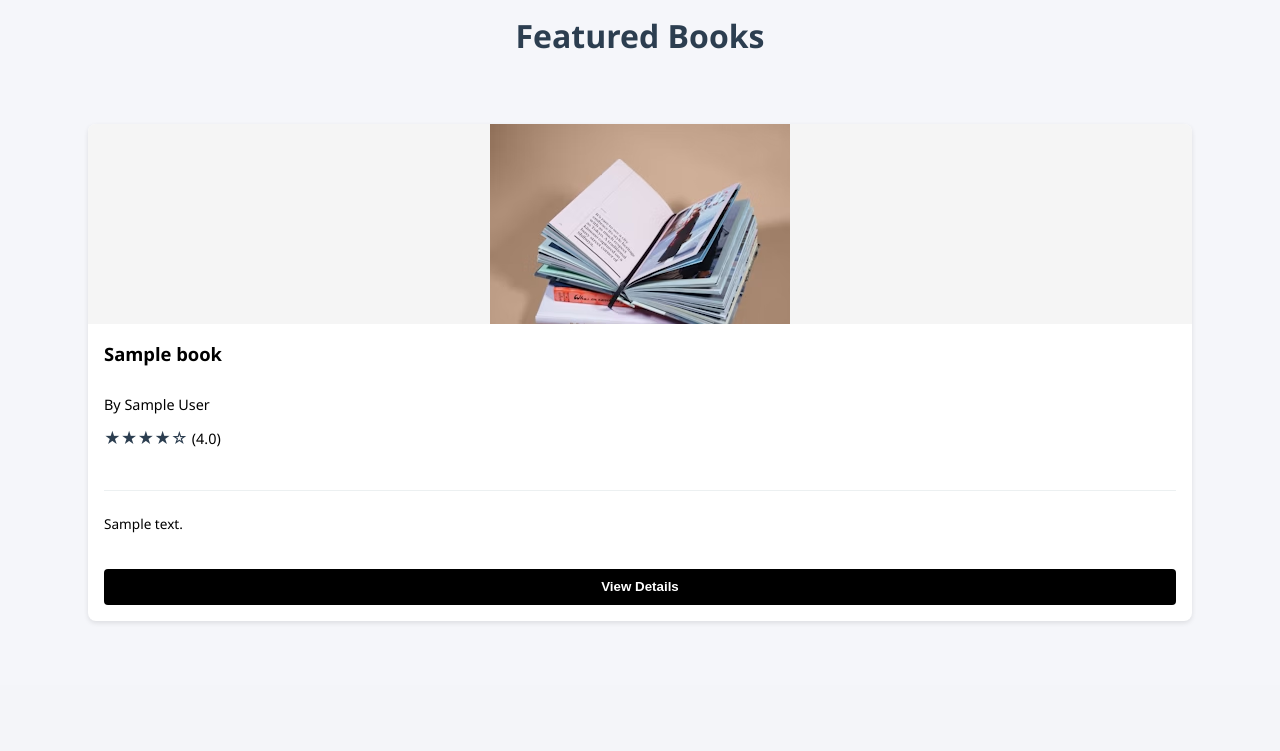
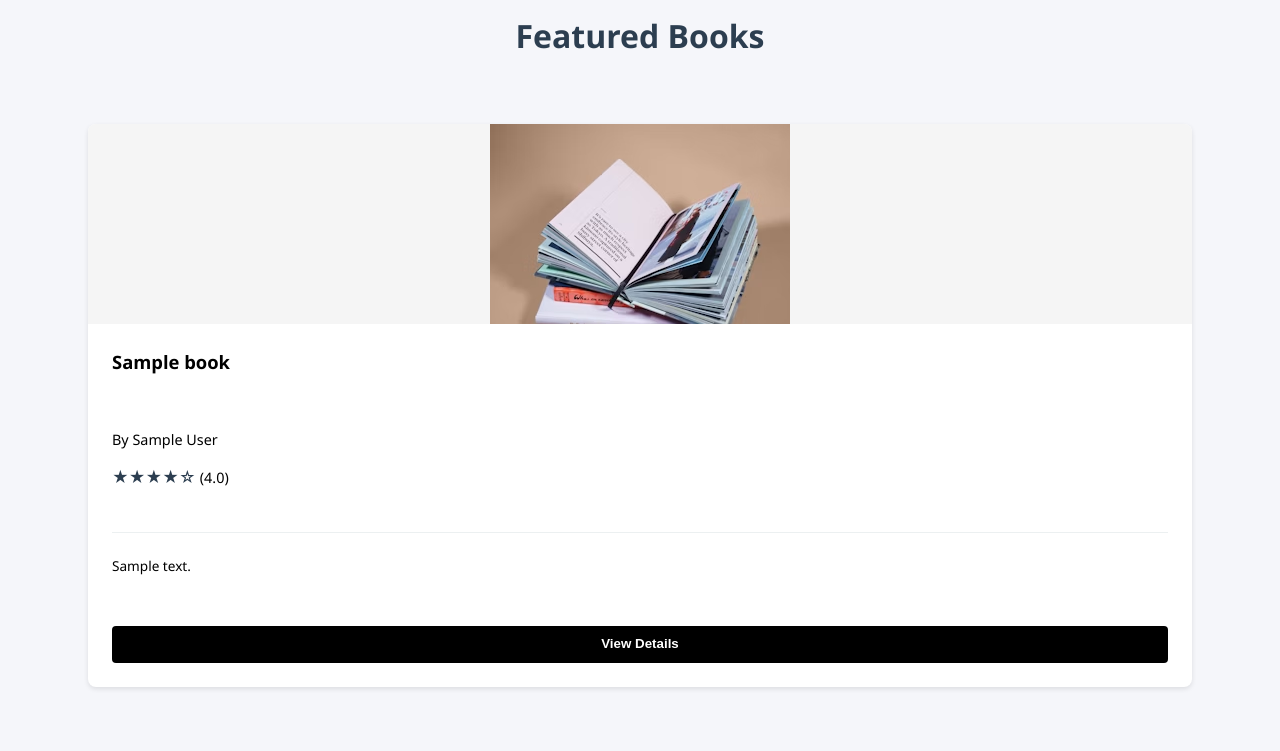
Before and after one commit to A-R-Martin/COSC360-Project, a PHP site: page /cosc360/ in a window 1280 px wide. Shown: the part 369-1120 px from the top of the page. Before the commit the page ends 992 px from the top, so only its background shows below. Run offline with PHP 8.4, Linux system fonts and the light colour scheme; tables that the repository leaves empty hold one stand-in row (values such as "Sample post").

Commit message:
fix book card title height

```diff
--- a/styles.css
+++ b/styles.css
@@ -536,6 +536,7 @@ textarea:focus {
     display: flex;
     flex-direction: column;
     transition: transform 0.3s ease, box-shadow 0.3s ease;
+    min-height: 420px;
     height: 100%;
     width: 100%;
     max-width: 100%;
@@ -594,18 +595,19 @@ textarea:focus {
 }
 
 .book-card-content {
-    padding: 1rem;
+    padding: 1.5rem;
     display: flex;
     flex-direction: column;
     flex: 1;
     position: relative;
     justify-content: space-between;
+    gap: 1rem;
 }
 
 .book-card-top {
     display: flex;
     flex-direction: column;
-    gap: 0.4rem;
+    gap: 0.8rem;
 }
 
 .book-card-bottom {
@@ -617,13 +619,14 @@ textarea:focus {
 .book-title {
     font-size: 1.15rem;
     font-weight: 600;
-    margin: 0;
-    color: var(--primary-color);
-    height: 2.8rem;
+    margin: 0 0 0.5rem 0;
+    color: var(--primary-color);
+    min-height: 3.8rem;
     display: -webkit-box;
     -webkit-line-clamp: 2;
     -webkit-box-orient: vertical;
     overflow: hidden;
+    line-height: 1.5;
 }
 
 .book-author {
@@ -1130,7 +1133,7 @@ textarea:focus {
 .book-card-top {
     display: flex;
     flex-direction: column;
-    gap: 0.6rem;
+    gap: 0.8rem;
 }
 
 /* Make sure bottom elements align properly */
```
